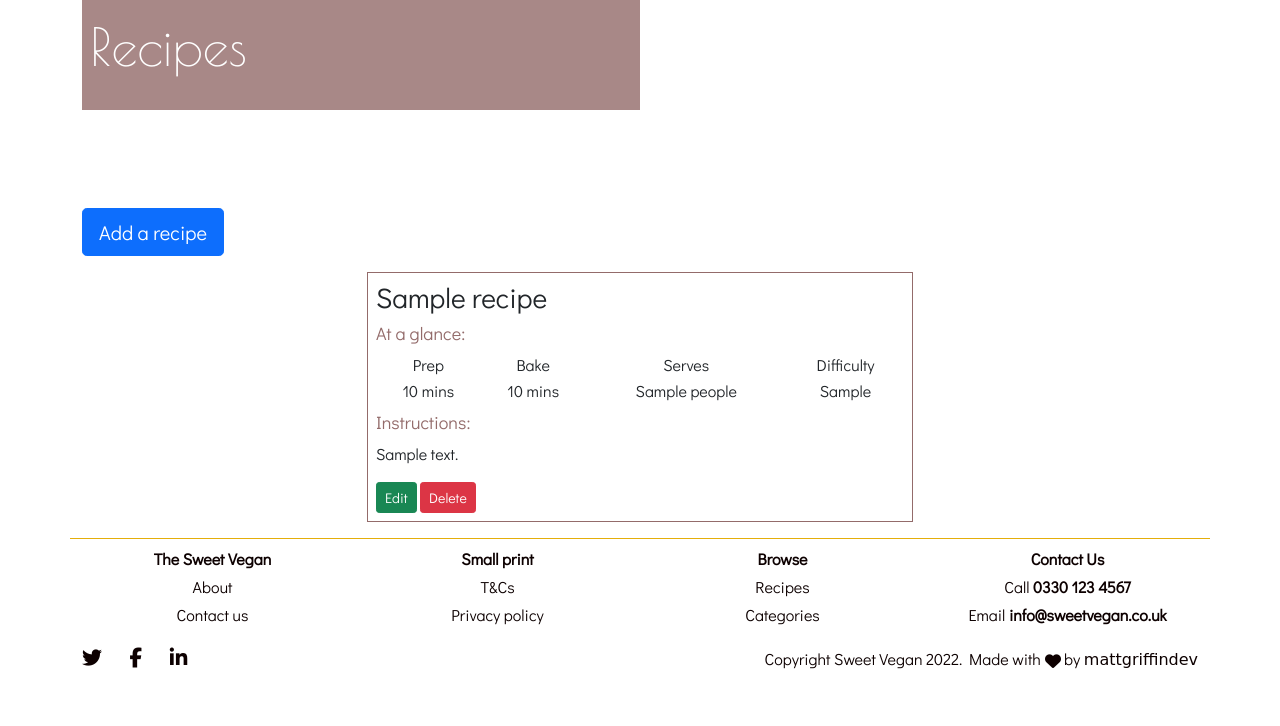
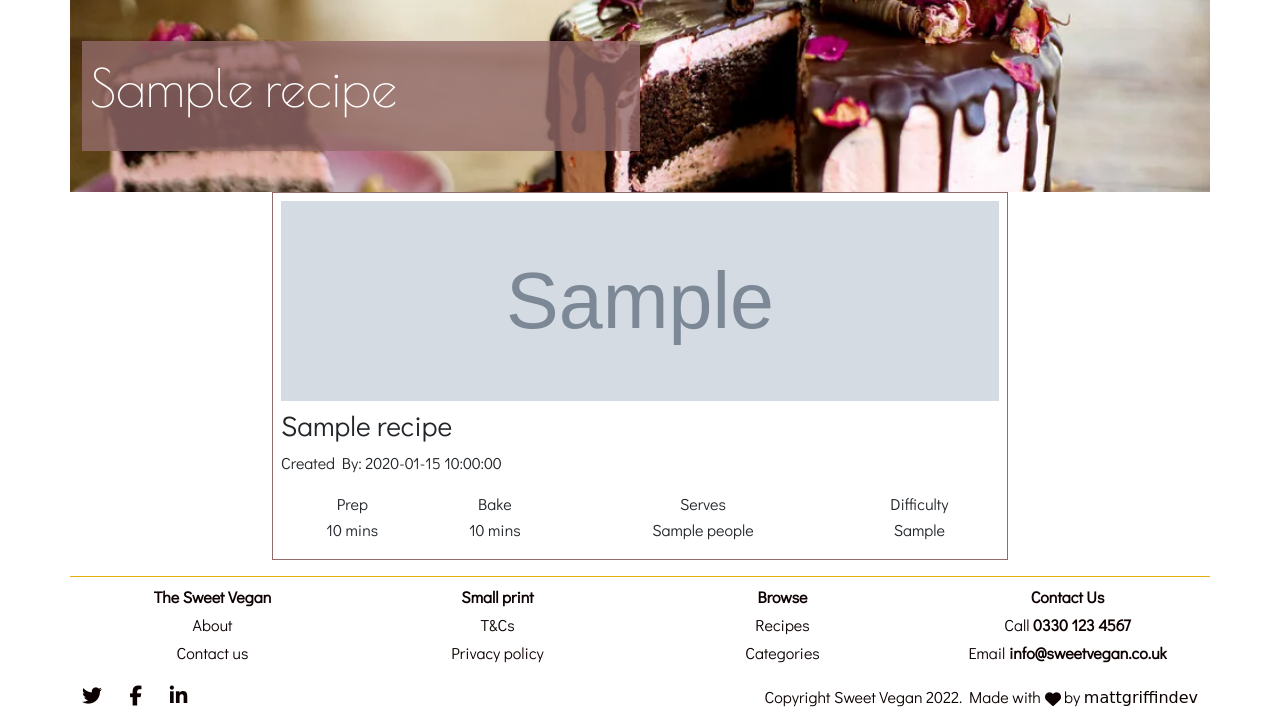
Before and after one commit to mattgriffindev/filfthy-gorgeous-vegan, a Flask app: template cakebox/templates/full_recipe.html in a window 1280 px wide. Shown: the part 80-806 px from the top of the page. Before the commit the page ends 749 px from the top, so only its background shows below. Run offline with Flask 2, Linux system fonts and the light colour scheme; the template is opened without the code that fills it: most values are stand-ins (such as "Sample title", 1, 10 or a date in 2020); grey boxes marked "Sample" are stand-in pictures; some libraries are stand-ins or nearby versions; some web fonts are replaced.

Commit message:
Edit full_recipe.html: edit content

```diff
--- a/cakebox/templates/full_recipe.html
+++ b/cakebox/templates/full_recipe.html
@@ -1,16 +1,16 @@
 {% extends "base.html" %}
 {% block header %}
-<!--recipes-image-->
+<!--full-recipe-image-->
 <section id="recipes-image">
     <div class="container">
         <div class="row">
             <div class="col-12 p-0">
                 <div class="page-image-container">
-                    <div class="recipes-image ">
+                    <div class="heading-image ">
                         <div class="container-fluid">
                             <div class="row">
                                 <div class="col-6 hero-text">
-                                    <p class="mgd-display-1">Recipes</p>
+                                    <p class="mgd-display-1">{{ recipe.recipe_name }}</p>
                                 </div>
                             </div>
                         </div>
@@ -20,25 +20,31 @@
         </div>
     </div>
 </section>
-<!--/recipes-image-->
+<!--/full-recipe-image-->
 
-<!--/recipes-->
+<!--/full-recipe-->
 <section id="recipes">
     <div class="container">
-        <div class="row py-3">
-            <div class="col-12 col-md-3">
-                <a class="btn btn-lg btn-primary" role="button" href="{{ url_for('add_recipe') }}">Add a recipe</a>
-            </div>
-        </div>
         <div class="row justify-content-center ">
 
-
-            <div class="col-12 col-md-6">
+            <div class="col-12 col-md-8">
                 <div class="recipe-card p-2">
 
 
-                    <h3 class="card-title">{{ recipe.recipe_name }}</h3>
-                    <h6>At a glance:</h6>
+                    <div class="recipe-card-image-container">
+                        {% if recipe.image_url %}
+                        <img src="{{ recipe.image_url }}" alt="Image of recipe" class="recipe-card-image">
+                        {% else %}
+                        <img src="{{ url_for('static', filename='/img/cake_1.webp') }}" alt="Image of recipe"
+                            class="recipe-card-image">
+                        {% endif %}
+                    </div>
+                    <h3 class="card-title mt-2">{{ recipe.recipe_name }}</h3>
+                    <p>Created By: {{ recipe.created_by }}</p>
+
+                    <a href="{{ url_for('full_recipe', recipe_id=recipe._id) }}">
+                        <span class="full-recipe-link"></span>
+                    </a>
 
                     <table class="recipe-table my-2">
                         <tr>
@@ -54,31 +60,12 @@
                             <td>{{ recipe.recipe_difficulty }}</td>
                         </tr>
                     </table>
+                </div>
 
-                    <h6>Instructions:</h6>
-
-                    <p>{{ recipe.recipe_desc }}</p>
-
-                    <span>
-                        <a class="btn btn-sm btn-success" href="{{ url_for('edit_recipe', recipe_id=recipe.id) }}"
-                            role="button">Edit</a>
-                        <a class="btn btn-sm btn-danger" href="{{ url_for('delete_recipe', recipe_id=recipe.id) }}"
-                            role="button">Delete</a>
-                    </span>
-
-
-
-
-
-                </div>
             </div>
-
         </div>
-    </div>
-    </div>
-    </div>
-</section>
-<!--/recipes-->
+    </section>
+<!--/full-recipe-->
 {% endblock %}
 
 {% block footer %}
```
